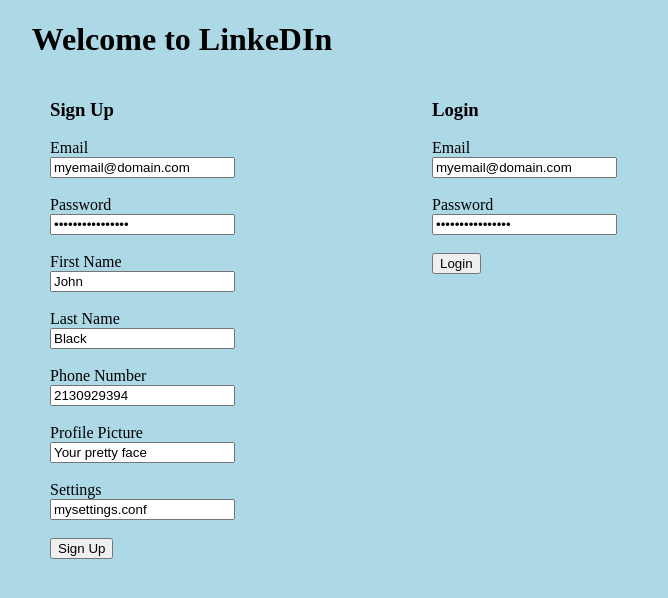
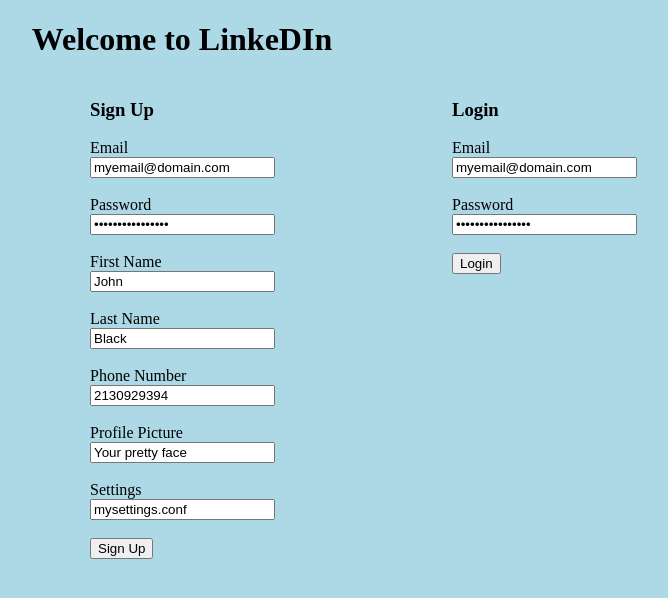
Before and after one commit to iByteABit256/Linke-DI-n, an Angular app in the folder frontend/: page / in a window 1280 px wide. Shown: the top 598 px of the page, without its empty margins (458-1126 px from the left). Built offline with nearby package versions, Linux system fonts and the light colour scheme.

Commit message:
centered homepage contents

```diff
--- a/frontend/src/app/app.component.css
+++ b/frontend/src/app/app.component.css
@@ -2,7 +2,7 @@
     display: grid;
     grid-template-areas: "sign-up  login";
     grid-template-columns: auto auto;
-    margin-left: 500px;
+    margin-left: 540px;
  }
 
   app-sign-up-page { grid-area: sign-up}
```
